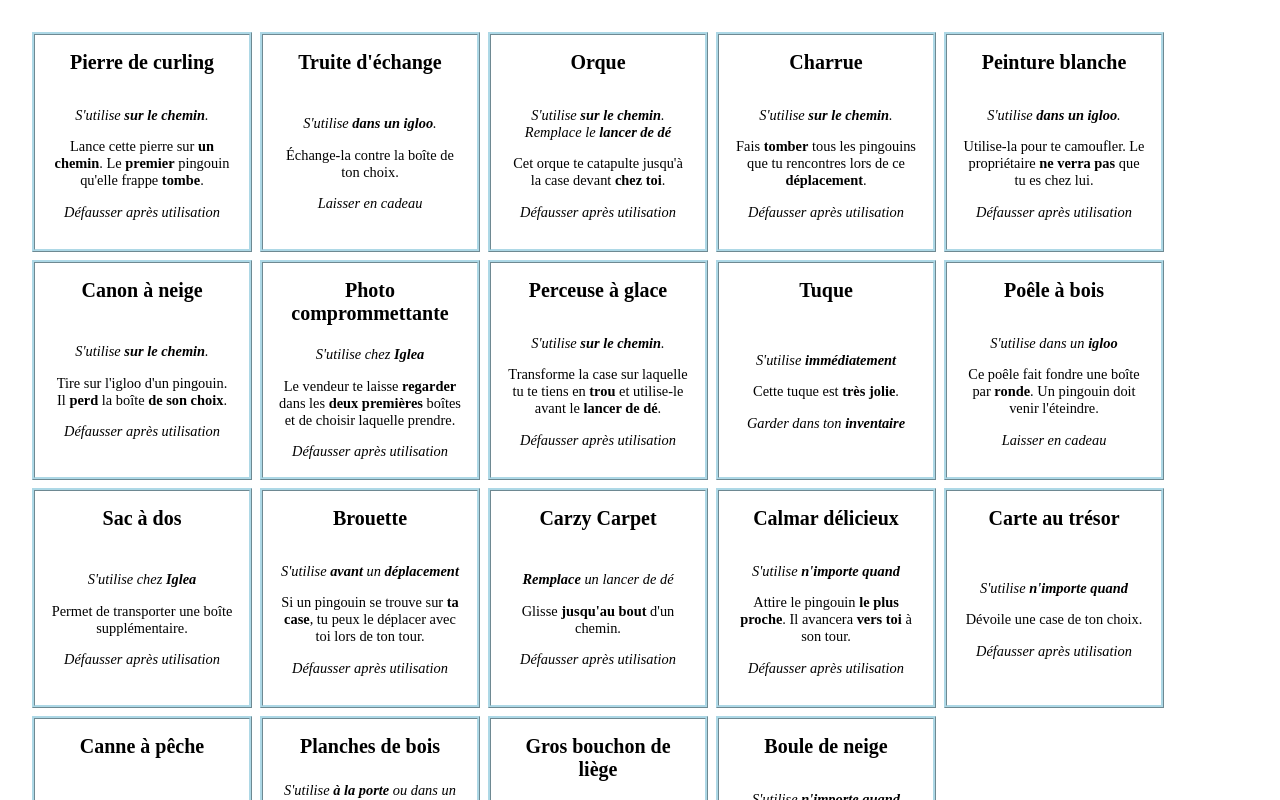
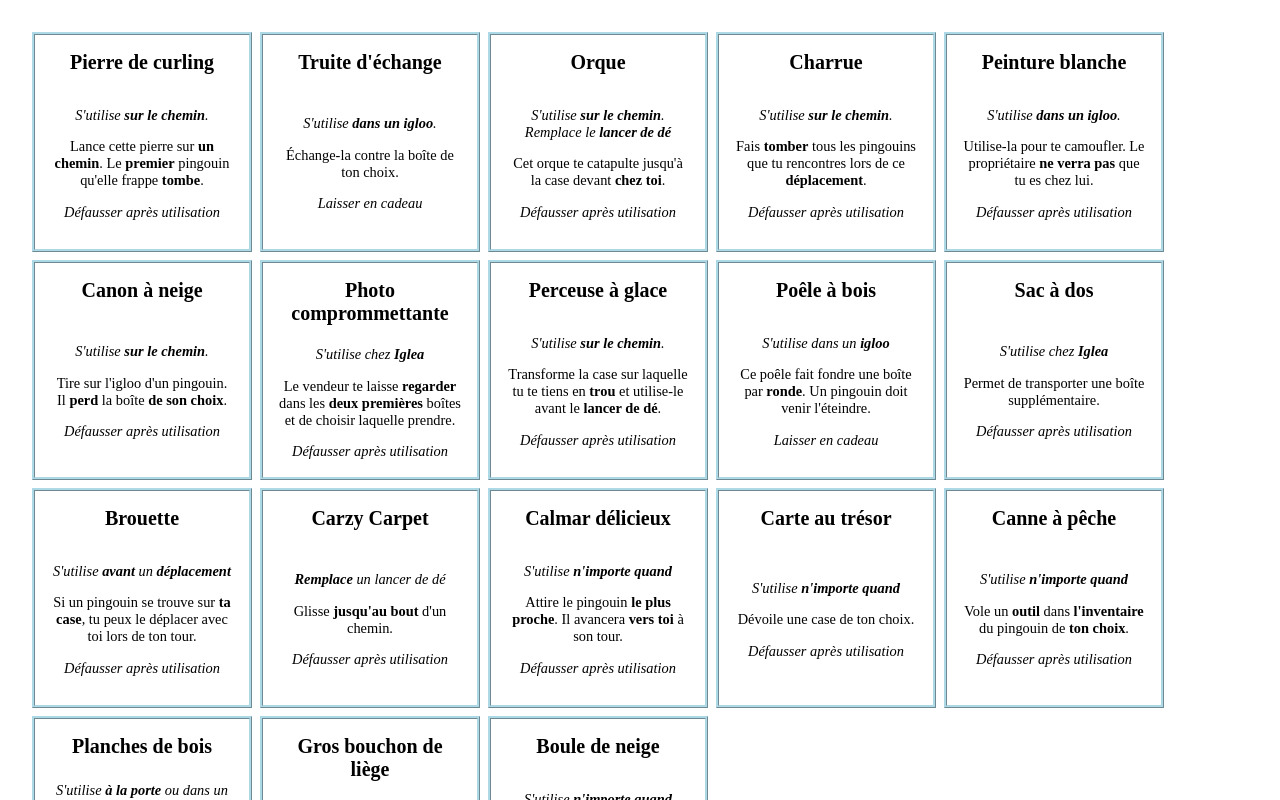
Before and after one commit to beaudry/pingouins-voleurs, a Preact app: page / in a window 1280 px wide. Shown: the top 800 px of the page. Built offline with nearby package versions, Linux system fonts and the light colour scheme; a web font is replaced by a local one.

Commit message:
Ôter la tuque

```diff
--- a/src/app/outils.tsx
+++ b/src/app/outils.tsx
@@ -3,7 +3,6 @@ import charrue from "../images/charrue.jfif";
 import canon from "../images/canon.jfif";
 import curling from "../images/curling.jfif";
 import perceuse from "../images/perceuse.jfif";
-import tuque from "../images/tuque.jfif";
 import poele from "../images/poele.jfif";
 import sac from "../images/sac.jfif";
 import truite from "../images/truite.jfif";
@@ -164,32 +163,6 @@ const outils: Outil[] = [
     image: perceuse,
     momentUtilisation: ressources.endroitsUtilisation.exterieur,
     nom: "Perceuse à glace",
-  },
-  {
-    apresUtilisation: (
-      <>
-        Garder dans ton
-        {" "}
-        <strong>inventaire</strong>
-      </>
-    ),
-    description: (
-      <>
-        Cette tuque est
-        {" "}
-        <strong>très jolie</strong>
-        .
-      </>
-    ),
-    image: tuque,
-    momentUtilisation: (
-      <>
-        S'utilise
-        {" "}
-        <strong>immédiatement</strong>
-      </>
-    ),
-    nom: "Tuque",
   },
   {
     apresUtilisation: ressources.apresUtilisations.inventaireProprietaire,
```
